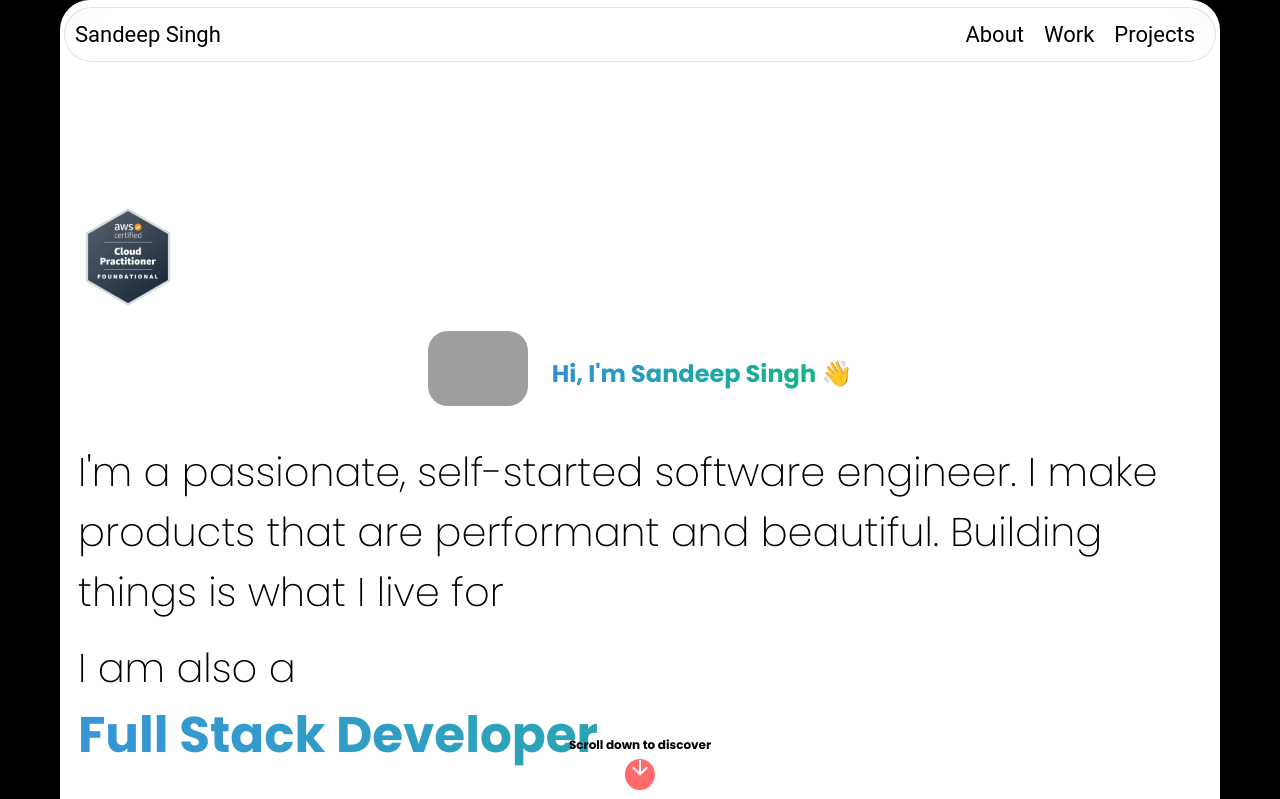
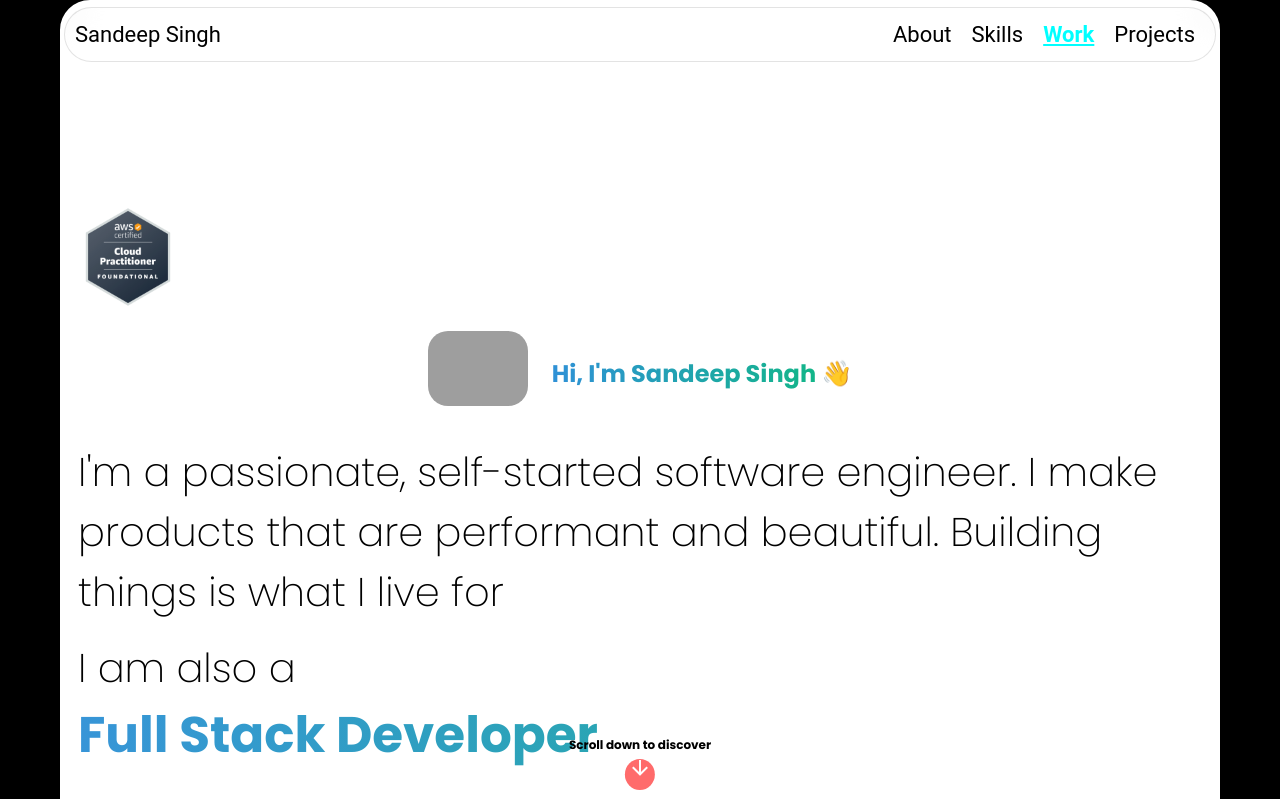
Before and after one commit to Moonshallow5/Sandeep-Personal-Website, a Vue app: page / in a window 1280 px wide. Shown: the top 799 px of the page. Built offline with nearby package versions, Linux system fonts and the light colour scheme; grey boxes are pictures that could not be loaded; some icons are missing.

Commit message:
improve animation of the cert box and and added a highlight on nav bar

```diff
--- a/src/components/Certificates.vue
+++ b/src/components/Certificates.vue
@@ -27,7 +27,7 @@
 
     </v-container>
 
-    <v-container class="container-section">
+    <v-container class="container-section" style="margin-top:75px;">
 
 
 
@@ -146,8 +146,8 @@ this.$nextTick(() => {
     const tlBoxes = gsap.timeline({
         scrollTrigger: {
             trigger: ".container-section", // This should be the section AFTER the images
-            start: "top 30%",
-            end: "+=500",
+            start: "top 40%",
+            end: "+=900",
             scrub: 1,
             pin: true,
             pinSpacing:true
@@ -162,7 +162,7 @@ this.$nextTick(() => {
     tlBoxes
         .to("#box1", {
             opacity: 1,
-            y: "0vh",
+            y: "-20vh",
             x: "0vw",
             left: "50%",
             transform: "translateX(-50%)",
@@ -172,7 +172,7 @@ this.$nextTick(() => {
         })
         .to("#box2", {
             opacity: 1,
-            y: "20vh",
+            y: "0vh",
             x: "0vw",
             left: "50%",
             transform: "translateX(-50%)",
@@ -182,7 +182,7 @@ this.$nextTick(() => {
         })
         .to("#box3", {
             opacity: 1,
-            y: "40vh",
+            y: "20vh",
             x: "0vw",
             left: "50%",
             transform: "translateX(-50%)",
@@ -341,7 +341,7 @@ display: flex;
 }
 @media (max-width: 768px) {
   .wow-text{
-    padding-top: 500px;
+    padding-top: 400px;
   }
 }
 
--- a/src/components/Hero.vue
+++ b/src/components/Hero.vue
@@ -13,10 +13,21 @@
     :class="showMobileMenu ? 'open-menu' : 'closed-menu'">
     <div class="logo" > <a href="https://sandeep-personal-website.vercel.app/home" @click.prevent="handleNavClick('home')">Sandeep Singh</a></div>
     <ul class="nav-items">
-      <li> <a href="https://sandeep-personal-website.vercel.app/about-me" @click.prevent="handleNavClick('about-me')">About</a></li>
-      <li> <a href="https://sandeep-personal-website.vercel.app/work" @click.prevent="handleNavClick('work')">Work</a></li>
-      <li> <a href="https://sandeep-personal-website.vercel.app/projects" @click.prevent="handleNavClick('projects')">Projects</a></li>
-    </ul>
+
+  <li :class="{ active: currentSection === 'about-me' }">
+    <a href="https://sandeep-personal-website.vercel.app/about-me" @click.prevent="handleNavClick('about-me')">About</a>
+  </li>
+
+  <li :class="{ active: currentSection === 'skill' }">
+    <a href="https://sandeep-personal-website.vercel.app/skill" @click.prevent="handleNavClick('skill')">Skills</a>
+  </li>
+  <li :class="{ active: currentSection === 'work' }">
+    <a href="https://sandeep-personal-website.vercel.app/work" @click.prevent="handleNavClick('work')">Work</a>
+  </li>
+  <li :class="{ active: currentSection === 'projects' }">
+    <a href="https://sandeep-personal-website.vercel.app/projects" @click.prevent="handleNavClick('projects')">Projects</a>
+  </li>
+</ul>
 
 
     </div>
@@ -117,14 +128,19 @@ export default{
       showMobileMenu: false,
       scrollProgress:0,
       showScrollNotification: true,
+      currentSection:'',
       };
     },
     beforeUnmount(){
       window.removeEventListener("scroll", this.handleScroll);
+      window.removeEventListener("scroll", this.onScroll);
+
+
 
     },
     mounted(){
       window.addEventListener("scroll", this.handleScroll);
+      window.addEventListener("scroll", this.onScroll);
       this.cycleWords()
 
 
@@ -197,6 +213,24 @@ export default{
       showMenu() {
         this.showMobileMenu = !this.showMobileMenu;
       },
+
+      onScroll() {
+    const sections = ['home', 'skill', 'about-me', 'work', 'projects'];
+    const scrollPos = window.scrollY + window.innerHeight / 2;
+
+    for (const sec of sections) {
+      const element = document.getElementById(sec);
+      if (element) {
+        const rect = element.getBoundingClientRect();
+        const top = rect.top + window.scrollY;
+        const bottom = top + element.offsetHeight;
+        if (scrollPos >= top && scrollPos < bottom) {
+          this.currentSection = sec;
+          break;
+        }
+      }
+    }
+  },
 
 
 
@@ -424,6 +458,11 @@ padding: 10px 10px;
 align-items: center;
 font-size: 22px;
 }
+.nav-items li.active a {
+  color: aqua;
+  font-weight: bold;
+  text-decoration: underline;
+}
 .nav-items {
 display: flex;
 
--- a/src/components/Skills.vue
+++ b/src/components/Skills.vue
@@ -1,6 +1,6 @@
 <template>
 
-<v-container>
+<v-container id="skill">
 
 <v-row style="margin-top: 50px;">
   <v-col cols="12" >
```
